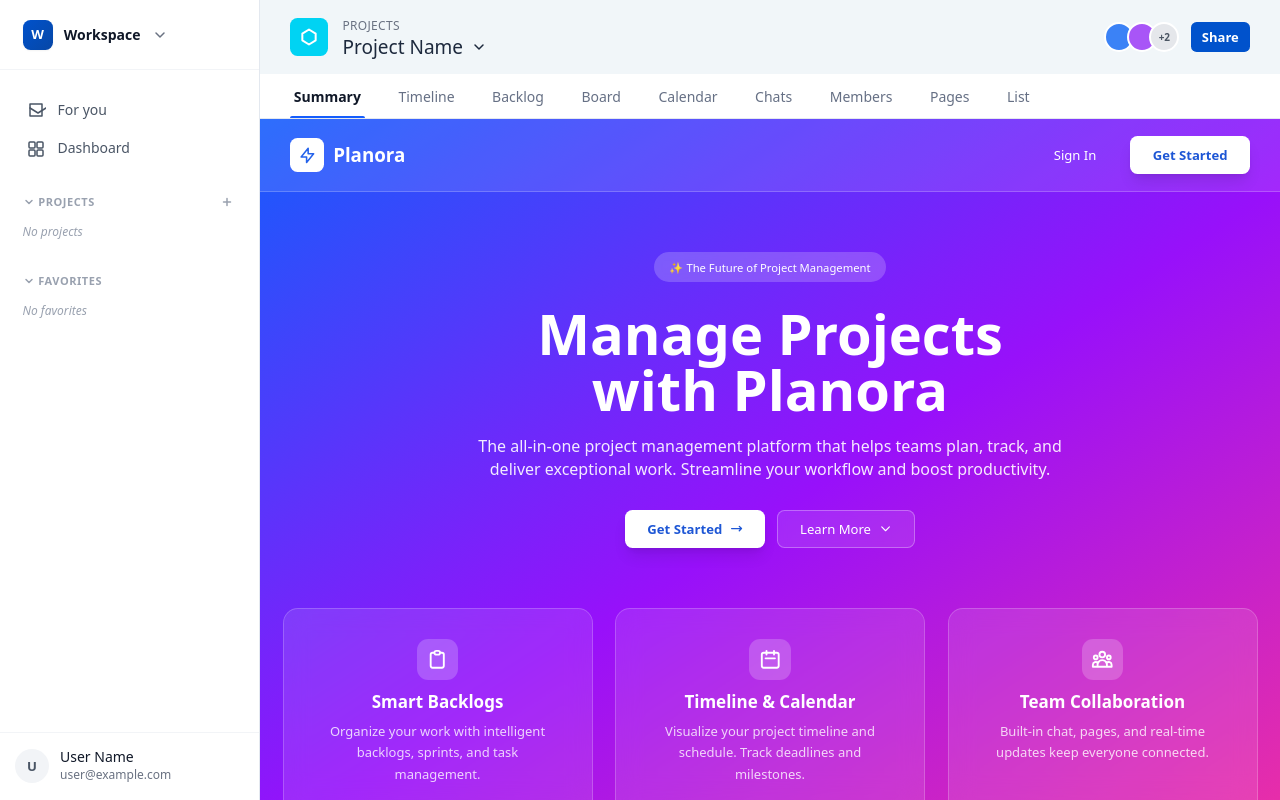
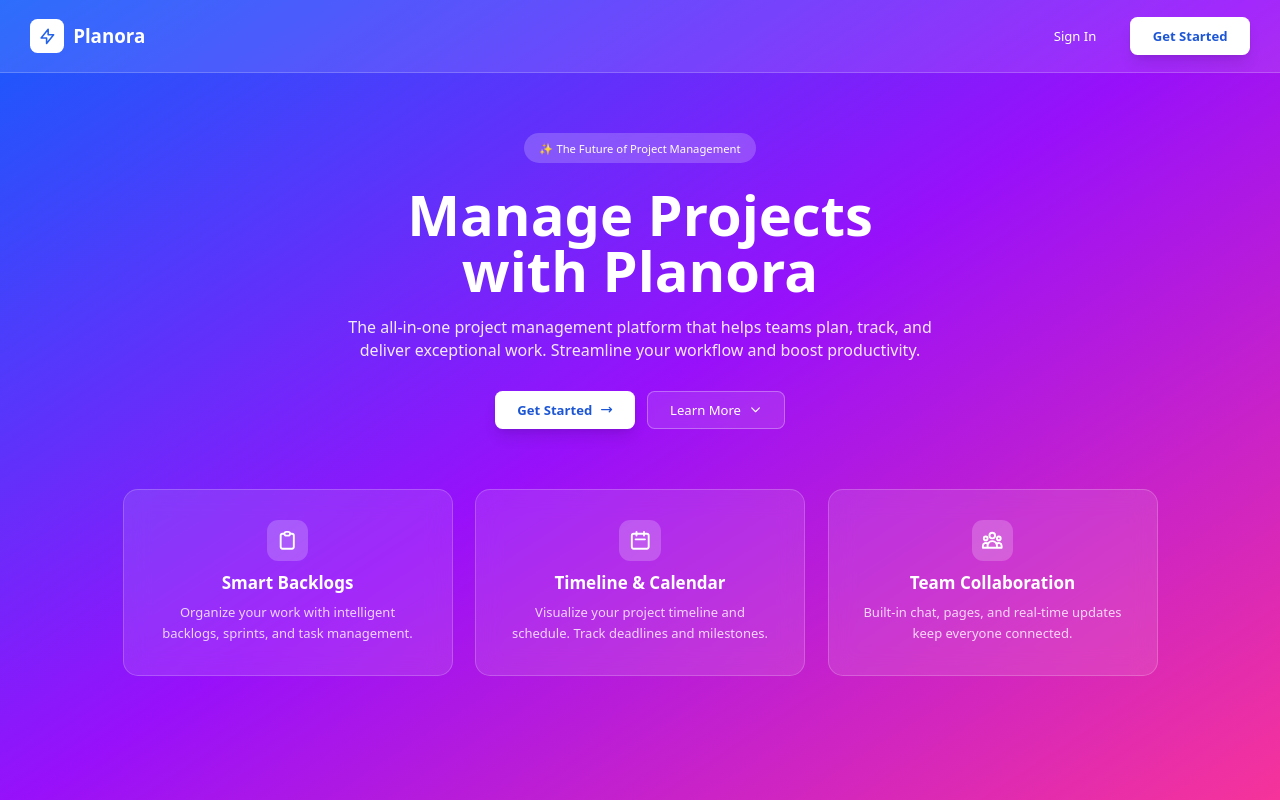
Before and after one commit to axzellinnovations/project_management_app, a Next.js app in the folder frontend/web/: page / in a window 1280 px wide. Built offline with nearby package versions, Linux system fonts and the light colour scheme.

Commit message:
fix(ui): improve dashboard alignment and card spacing

```diff
--- a/frontend/web/app/(auth)/login/page.tsx
+++ b/frontend/web/app/(auth)/login/page.tsx
@@ -17,7 +17,7 @@ export default function LoginPage() {
         e.preventDefault();
         setIsLoading(true);
 
-        try{
+        try {
 
             // 1. Sign in using backend API
             const response = await api.post('/api/auth/login', {
@@ -30,8 +30,8 @@ export default function LoginPage() {
             localStorage.setItem('token', response.data);
 
             // 3. Redirect to dashboard
-            router.push('/dashboard');
-        } catch (error:any) {
+            router.push('/summary');
+        } catch (error: any) {
             console.error("Login failed:", error);
             alert(error.response?.data || "Login failed. Please try again.");
         } finally {
@@ -39,7 +39,7 @@ export default function LoginPage() {
         }
     };
 
-    return(
+    return (
 
         <div className='min-h-screen flex flex-col items-center justify-center bg-[#F8FAFC] p-4'>
 
@@ -93,7 +93,7 @@ export default function LoginPage() {
                             className="w-full px-4 py-3 rounded-xl border border-gray-200 focus:border-blue-500 focus:ring-4 focus:ring-blue-500/10 outline-none transition-all text-sm"
                             placeholder="Enter your email"
                             value={email}
-                            onChange={(e)=> setEmail(e.target.value.toLowerCase())}
+                            onChange={(e) => setEmail(e.target.value.toLowerCase())}
                         />
                     </div>
 
@@ -105,7 +105,7 @@ export default function LoginPage() {
                             className="w-full px-4 py-3 rounded-xl border border-gray-200 focus:border-blue-500 focus:ring-4 focus:ring-blue-500/10 outline-none transition-all text-sm"
                             placeholder="Enter your password"
                             value={password}
-                            onChange={(e)=> setPassword(e.target.value)}
+                            onChange={(e) => setPassword(e.target.value)}
                         />
                     </div>
 
@@ -116,7 +116,7 @@ export default function LoginPage() {
                             <span className="ml-2 text-gray-500 text-xs">Remember me</span>
                         </label>
                         <Link href="/forgot-password" className="text-blue-600 hover:text-blue-700 font-semibold text-xs">
-                        Forgot password?
+                            Forgot password?
                         </Link>
                     </div>
 
@@ -132,6 +132,6 @@ export default function LoginPage() {
                     © 2026 Planora. All rights reserved.
                 </p>
             </div>
-       </div>
+        </div>
     );
 }
--- a/frontend/web/app/dashboard/layout.tsx
+++ /dev/null
@@ -1,11 +0,0 @@
-export default function DashboardLayout({
-    children,
-}: {
-    children: React.ReactNode;
-}) {
-    return (
-        <div className="w-full font-sans p-6 md:p-8">
-            {children}
-        </div>
-    );
-}
--- a/frontend/web/app/layout.tsx
+++ b/frontend/web/app/layout.tsx
@@ -27,21 +27,7 @@ export default function RootLayout({
   return (
     <html lang="en" suppressHydrationWarning>
       <body className={`${inter.variable} ${outfit.variable} ${arimo.variable} antialiased bg-[#F4F5F7]`}>
-        <div className="flex h-screen overflow-hidden">
-          {/* Global Sidebar (Fixed) */}
-          <Sidebar />
-
-          {/* Main Content Area */}
-          <div className="flex-1 flex flex-col min-w-0">
-            {/* Global TopBar (Fixed at top of this column) */}
-            <TopBar />
-
-            {/* Scrollable Page Content */}
-            <main className="flex-1 overflow-y-auto">
-              {children}
-            </main>
-          </div>
-        </div>
+        {children}
       </body>
     </html>
   );
--- a/frontend/web/app/nav/Sidebar.tsx
+++ b/frontend/web/app/nav/Sidebar.tsx
@@ -1,8 +1,24 @@
 'use client';
 
 import Link from 'next/link';
+import { useEffect, useState } from 'react';
+import { getUserFromToken, User } from '@/lib/auth';
+import { useRouter } from 'next/navigation';
 
 export default function Sidebar() {
+    const router = useRouter();
+    const [user, setUser] = useState<User | null>(null);
+
+    useEffect(() => {
+        const userData = getUserFromToken();
+        setUser(userData);
+    }, []);
+
+    const handleLogout = () => {
+        localStorage.removeItem('token');
+        router.push('/login');
+    };
+
     return (
         <div className="w-[260px] h-screen bg-white border-r border-[#E3E8EF] flex flex-col flex-shrink-0">
             {/* Workspace Switcher */}
@@ -23,7 +39,7 @@ export default function Sidebar() {
             {/* Main Navigation */}
             <div className="px-4 py-6 flex flex-col gap-1 overflow-y-auto flex-1">
                 <NavItem label="For you" href="#" icon={<InboxIcon />} />
-                <NavItem label="Dashboard" href="/dashboard" icon={<DashboardIcon />} />
+                <NavItem label="Summary" href="/summary" icon={<DashboardIcon />} />
 
                 <div className="mt-6 mb-2">
                     <div className="flex items-center justify-between px-2 mb-2 group cursor-pointer">
@@ -63,12 +79,19 @@ export default function Sidebar() {
             <div className="mt-auto p-4 border-t border-[#F2F4F7]">
                 <div className="flex items-center gap-3">
                     <div className="w-9 h-9 rounded-full bg-[#F2F4F7] flex items-center justify-center text-[#4A5565] font-semibold text-sm">
-                        U
+                        {user?.username?.charAt(0).toUpperCase() || 'U'}
                     </div>
-                    <div className="flex flex-col">
-                        <span className="text-[14px] font-medium text-[#101828]">User Name</span>
-                        <span className="text-[12px] text-[#6A7282]">user@example.com</span>
+                    <div className="flex flex-col overflow-hidden">
+                        <span className="text-[14px] font-medium text-[#101828] truncate">{user?.username || 'Guest'}</span>
+                        <span className="text-[12px] text-[#6A7282] truncate" title={user?.email}>{user?.email || 'Please login'}</span>
                     </div>
+                    <button onClick={handleLogout} className="ml-auto text-[#6A7282] hover:text-red-500 transition-colors" title="Logout">
+                        <svg width="18" height="18" viewBox="0 0 24 24" fill="none" xmlns="http://www.w3.org/2000/svg">
+                            <path d="M15 3h4a2 2 0 012 2v14a2 2 0 01-2 2h-4" stroke="currentColor" strokeWidth="2" strokeLinecap="round" strokeLinejoin="round" />
+                            <path d="M10 17l5-5-5-5" stroke="currentColor" strokeWidth="2" strokeLinecap="round" strokeLinejoin="round" />
+                            <path d="M15 12H3" stroke="currentColor" strokeWidth="2" strokeLinecap="round" strokeLinejoin="round" />
+                        </svg>
+                    </button>
                 </div>
             </div>
         </div>
--- /dev/null
+++ b/frontend/web/app/summary/layout.tsx
@@ -0,0 +1,25 @@
+import Sidebar from "../nav/Sidebar";
+import TopBar from "../nav/TopBar";
+
+export default function SummaryLayout({
+    children,
+}: {
+    children: React.ReactNode;
+}) {
+    return (
+        <div className="flex h-screen bg-gray-50">
+            {/* Sidebar */}
+            <Sidebar />
+
+            <div className="flex-1 flex flex-col overflow-hidden">
+                {/* TopBar */}
+                <TopBar />
+
+                {/* Main Content Area */}
+                <main className="flex-1 overflow-x-hidden overflow-y-auto bg-gray-50 p-6">
+                    {children}
+                </main>
+            </div>
+        </div>
+    );
+}
--- a/frontend/web/app/dashboard/page.tsx
+++ b/frontend/web/app/summary/page.tsx
@@ -4,7 +4,7 @@ import { ProjectTimeline, CurrentSprint } from "./components/ProjectTimeline";
 import RecentActivity from "./components/RecentActivity";
 import ProjectTeam from "./components/ProjectTeam";
 
-export default function DashboardPage() {
+export default function SummaryPage() {
     return (
         <div className="max-w-[1200px] mx-auto">
             {/* Metrics Section */}
--- /dev/null
+++ b/frontend/web/lib/auth.ts
@@ -0,0 +1,30 @@
+export interface User {
+    email: string;
+    username?: string;
+}
+
+export function getUserFromToken(): User | null {
+    if (typeof window === 'undefined') return null;
+
+    const token = localStorage.getItem('token');
+    if (!token) return null;
+
+    try {
+        // Simple JWT decoding (payload is the second part)
+        const base64Url = token.split('.')[1];
+        const base64 = base64Url.replace(/-/g, '+').replace(/_/g, '/');
+        const jsonPayload = decodeURIComponent(window.atob(base64).split('').map(function (c) {
+            return '%' + ('00' + c.charCodeAt(0).toString(16)).slice(-2);
+        }).join(''));
+
+        const payload = JSON.parse(jsonPayload);
+
+        return {
+            email: payload.sub, // 'sub' is standard for subject (email in this case)
+            username: payload.username // Custom claim
+        };
+    } catch (error) {
+        console.error("Failed to decode token:", error);
+        return null;
+    }
+}
```
Also changed, not shown: frontend/web/app/summary/components/MetricsGrid.tsx (renamed from frontend/web/app/dashboard/components/MetricsGrid.tsx), frontend/web/app/summary/components/MotionWrapper.tsx (renamed from frontend/web/app/dashboard/components/MotionWrapper.tsx), frontend/web/app/summary/components/ProjectTeam.tsx (renamed from frontend/web/app/dashboard/components/ProjectTeam.tsx), frontend/web/app/summary/components/ProjectTimeline.tsx (renamed from frontend/web/app/dashboard/components/ProjectTimeline.tsx), frontend/web/app/summary/components/RecentActivity.tsx (renamed from frontend/web/app/dashboard/components/RecentActivity.tsx).
